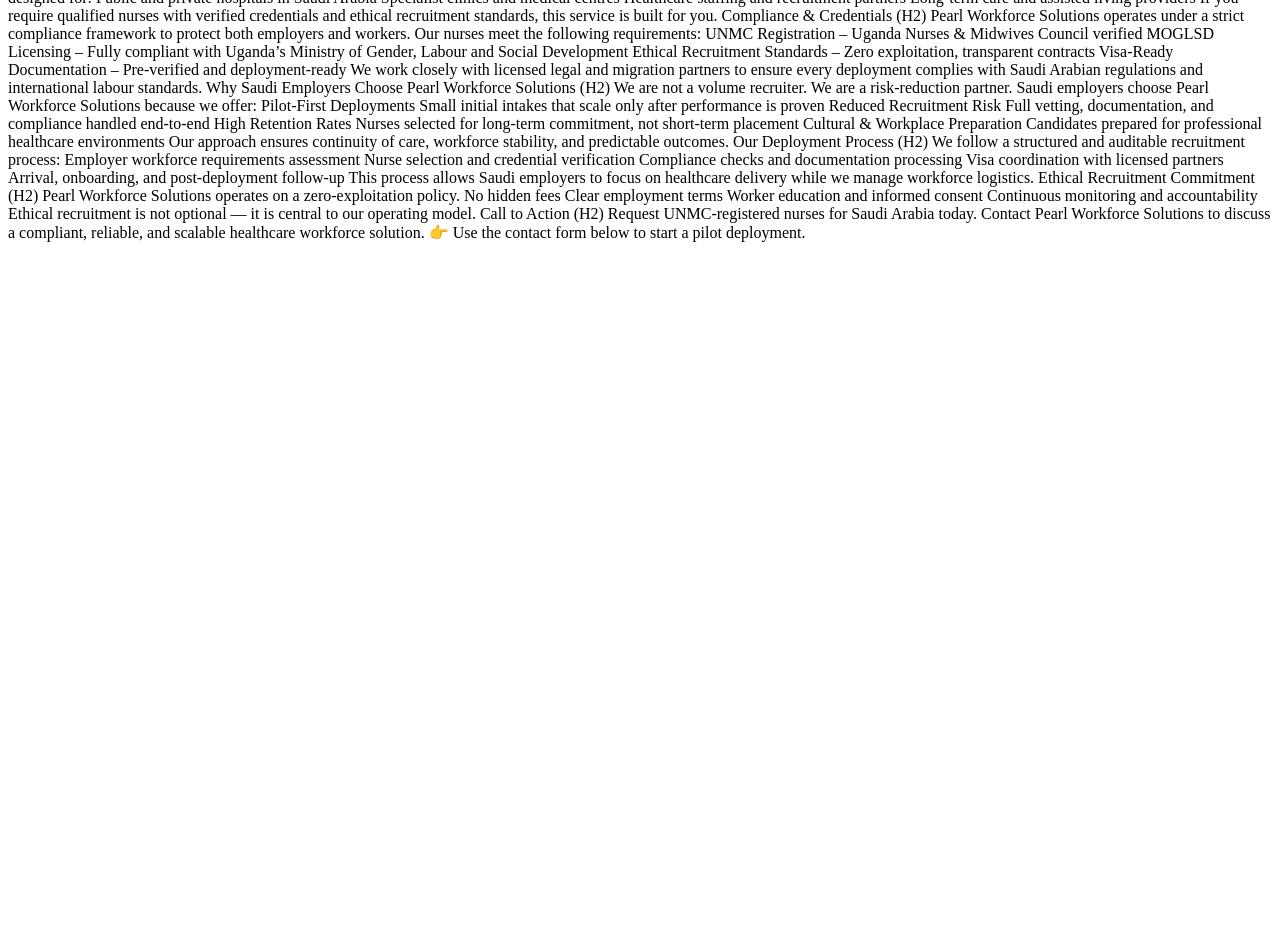
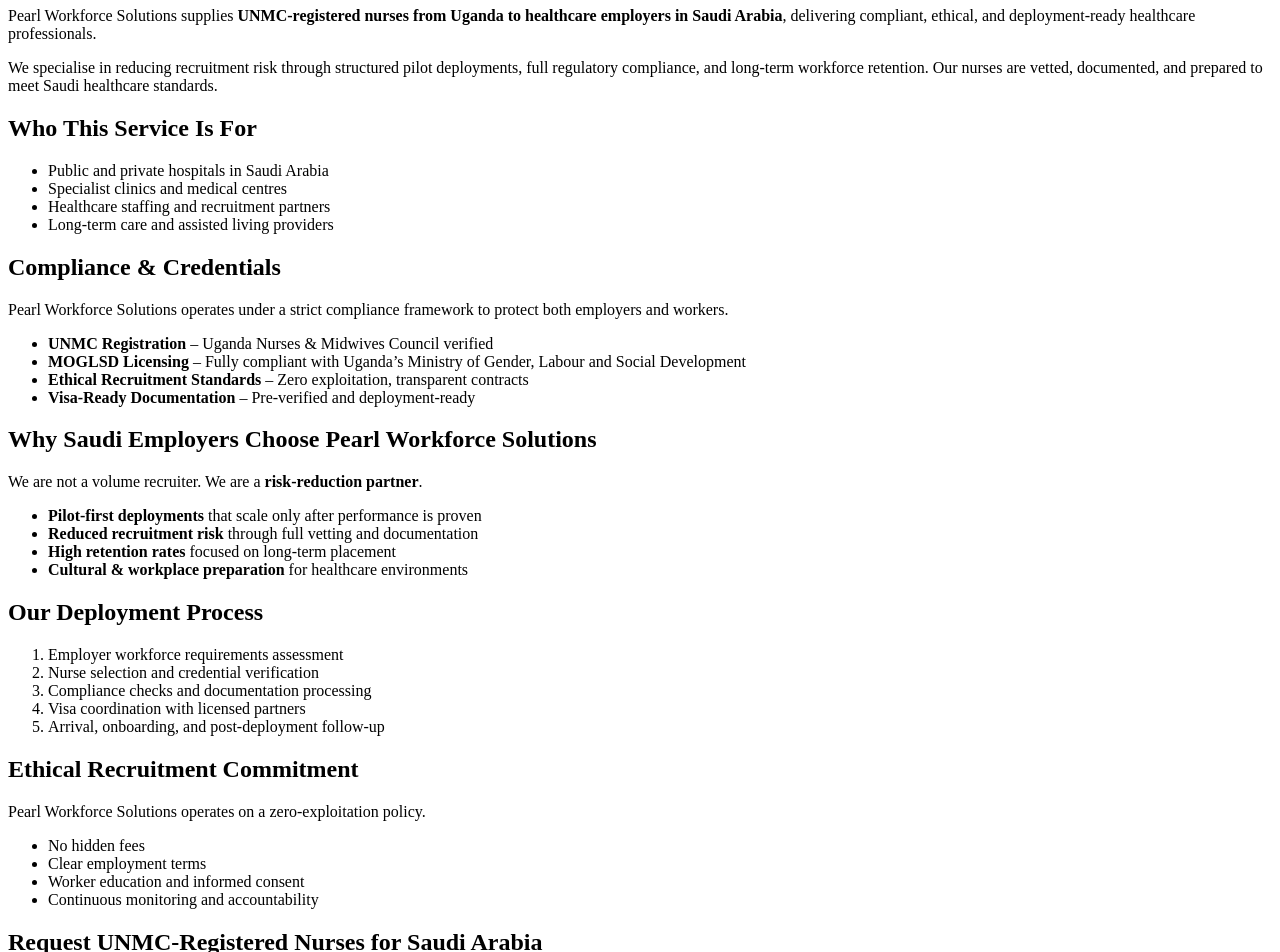
Before and after one commit to mkato2020/pearl-workforce-website, a plain HTML site: page unmc-registered-nurses-saudi-arabia.html in a window 1280 px wide. Shown: the part 73-1025 px from the top of the page. Before the commit the page ends 800 px from the top, so only its background shows below. Drawn offline with Linux system fonts and the light colour scheme.

Commit message:
Update unmc-registered-nurses-saudi-arabia.html
Add UNMC nurses Saudi Arabia page

```diff
--- a/unmc-registered-nurses-saudi-arabia.html
+++ b/unmc-registered-nurses-saudi-arabia.html
@@ -6,96 +6,84 @@
   <meta name="description" content="Supply of UNMC-registered Ugandan nurses to Saudi Arabia. Fully compliant, ethical, and deployment-ready healthcare workforce.">
 </head>
 <body>
-Pearl Workforce Solutions supplies UNMC-registered nurses from Uganda to healthcare employers in Saudi Arabia, delivering compliant, ethical, and deployment-ready healthcare professionals. We specialise in reducing recruitment risk through structured pilot deployments, full regulatory compliance, and long-term workforce retention.
 
-Our nurses are vetted, documented, and prepared to meet Saudi healthcare standards, ensuring a smooth and legally compliant recruitment process for hospitals, clinics, and medical staffing partners.
+<h1>UNMC-Registered Nurses for Saudi Arabia</h1>
 
-Who This Service Is For (H2)
+<p>
+Pearl Workforce Solutions supplies <strong>UNMC-registered nurses from Uganda to healthcare employers in Saudi Arabia</strong>, delivering compliant, ethical, and deployment-ready healthcare professionals.
+</p>
 
-This service is designed for:
+<p>
+We specialise in reducing recruitment risk through structured pilot deployments, full regulatory compliance, and long-term workforce retention. Our nurses are vetted, documented, and prepared to meet Saudi healthcare standards.
+</p>
 
-Public and private hospitals in Saudi Arabia
+<h2>Who This Service Is For</h2>
 
-Specialist clinics and medical centres
+<ul>
+  <li>Public and private hospitals in Saudi Arabia</li>
+  <li>Specialist clinics and medical centres</li>
+  <li>Healthcare staffing and recruitment partners</li>
+  <li>Long-term care and assisted living providers</li>
+</ul>
 
-Healthcare staffing and recruitment partners
+<h2>Compliance &amp; Credentials</h2>
 
-Long-term care and assisted living providers
+<p>
+Pearl Workforce Solutions operates under a strict compliance framework to protect both employers and workers.
+</p>
 
-If you require qualified nurses with verified credentials and ethical recruitment standards, this service is built for you.
+<ul>
+  <li><strong>UNMC Registration</strong> – Uganda Nurses &amp; Midwives Council verified</li>
+  <li><strong>MOGLSD Licensing</strong> – Fully compliant with Uganda’s Ministry of Gender, Labour and Social Development</li>
+  <li><strong>Ethical Recruitment Standards</strong> – Zero exploitation, transparent contracts</li>
+  <li><strong>Visa-Ready Documentation</strong> – Pre-verified and deployment-ready</li>
+</ul>
 
-Compliance & Credentials (H2)
+<h2>Why Saudi Employers Choose Pearl Workforce Solutions</h2>
 
-Pearl Workforce Solutions operates under a strict compliance framework to protect both employers and workers.
+<p>
+We are not a volume recruiter. We are a <strong>risk-reduction partner</strong>.
+</p>
 
-Our nurses meet the following requirements:
+<ul>
+  <li><strong>Pilot-first deployments</strong> that scale only after performance is proven</li>
+  <li><strong>Reduced recruitment risk</strong> through full vetting and documentation</li>
+  <li><strong>High retention rates</strong> focused on long-term placement</li>
+  <li><strong>Cultural &amp; workplace preparation</strong> for healthcare environments</li>
+</ul>
 
-UNMC Registration – Uganda Nurses & Midwives Council verified
+<h2>Our Deployment Process</h2>
 
-MOGLSD Licensing – Fully compliant with Uganda’s Ministry of Gender, Labour and Social Development
+<ol>
+  <li>Employer workforce requirements assessment</li>
+  <li>Nurse selection and credential verification</li>
+  <li>Compliance checks and documentation processing</li>
+  <li>Visa coordination with licensed partners</li>
+  <li>Arrival, onboarding, and post-deployment follow-up</li>
+</ol>
 
-Ethical Recruitment Standards – Zero exploitation, transparent contracts
+<h2>Ethical Recruitment Commitment</h2>
 
-Visa-Ready Documentation – Pre-verified and deployment-ready
+<p>
+Pearl Workforce Solutions operates on a zero-exploitation policy.
+</p>
 
-We work closely with licensed legal and migration partners to ensure every deployment complies with Saudi Arabian regulations and international labour standards.
+<ul>
+  <li>No hidden fees</li>
+  <li>Clear employment terms</li>
+  <li>Worker education and informed consent</li>
+  <li>Continuous monitoring and accountability</li>
+</ul>
 
-Why Saudi Employers Choose Pearl Workforce Solutions (H2)
+<h2>Request UNMC-Registered Nurses for Saudi Arabia</h2>
 
-We are not a volume recruiter. We are a risk-reduction partner.
+<p>
+Contact Pearl Workforce Solutions to discuss a compliant, reliable, and scalable healthcare workforce solution.
+</p>
 
-Saudi employers choose Pearl Workforce Solutions because we offer:
+<p>
+<strong>Use the contact form on our website to start a pilot deployment.</strong>
+</p>
 
-Pilot-First Deployments
-Small initial intakes that scale only after performance is proven
-
-Reduced Recruitment Risk
-Full vetting, documentation, and compliance handled end-to-end
-
-High Retention Rates
-Nurses selected for long-term commitment, not short-term placement
-
-Cultural & Workplace Preparation
-Candidates prepared for professional healthcare environments
-
-Our approach ensures continuity of care, workforce stability, and predictable outcomes.
-
-Our Deployment Process (H2)
-
-We follow a structured and auditable recruitment process:
-
-Employer workforce requirements assessment
-
-Nurse selection and credential verification
-
-Compliance checks and documentation processing
-
-Visa coordination with licensed partners
-
-Arrival, onboarding, and post-deployment follow-up
-
-This process allows Saudi employers to focus on healthcare delivery while we manage workforce logistics.
-
-Ethical Recruitment Commitment (H2)
-
-Pearl Workforce Solutions operates on a zero-exploitation policy.
-
-No hidden fees
-
-Clear employment terms
-
-Worker education and informed consent
-
-Continuous monitoring and accountability
-
-Ethical recruitment is not optional — it is central to our operating model.
-
-Call to Action (H2)
-
-Request UNMC-registered nurses for Saudi Arabia today.
-Contact Pearl Workforce Solutions to discuss a compliant, reliable, and scalable healthcare workforce solution.
-
-👉 Use the contact form below to start a pilot deployment.
-
-  </body>
+</body>
 </html>
```
